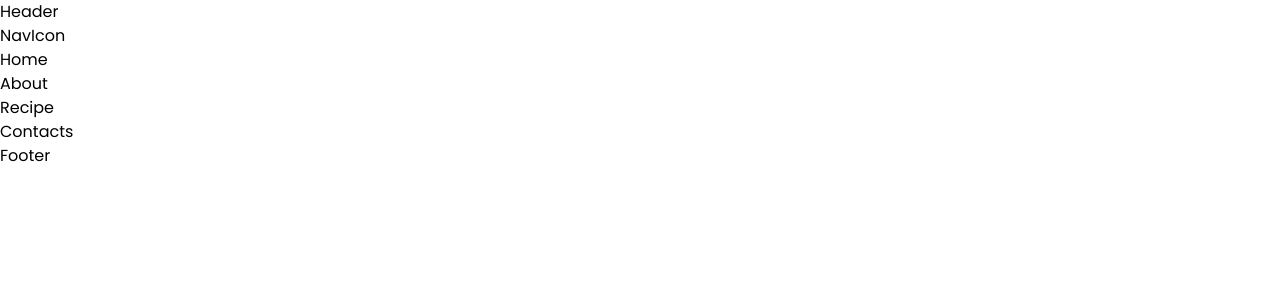
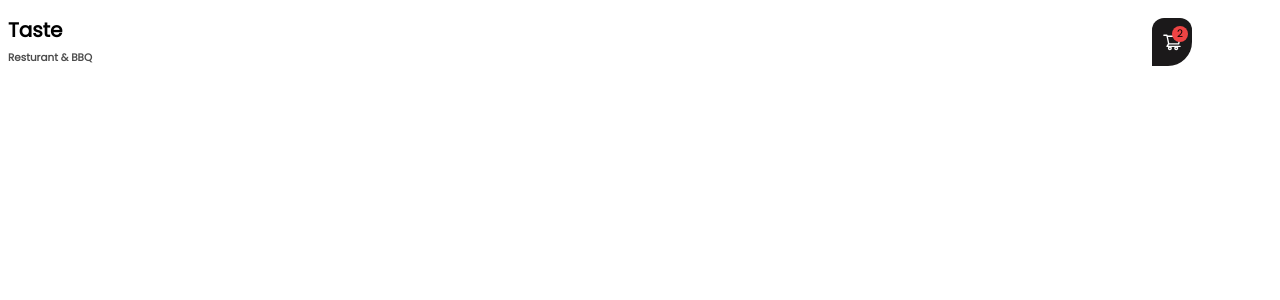
Before and after one commit to sharp2point/Restaurant, a React (Vite) app: page / in a window 1280 px wide. Shown: the top 300 px of the page. Built offline with nearby package versions, Linux system fonts and the light colour scheme.

Commit message:
верстка компонента Header

```diff
--- a/src/App.jsx
+++ b/src/App.jsx
@@ -11,12 +11,12 @@ const App = () => {
   return (
     <div className="font-poppins bg-back">
       <Header />
-      <NavIcon />
+      {/* <NavIcon />
       <Home />
       <About />
       <Recipe />
       <Contact />
-      <Footer />
+      <Footer /> */}
     </div>
   );
 };
--- a/src/components/Header.jsx
+++ b/src/components/Header.jsx
@@ -1,8 +1,32 @@
 import React from "react";
+import { AiOutlineShoppingCart } from "react-icons/ai";
 const Header = () => {
-
   return (
-    <div>Header</div>
+    <div className="fixed top-0 left-0 w-full z-20">
+      <nav className="relative container max-auto flex
+       items-center justify-between py-4 px-2">
+        <div>
+          <h4 className="text-xl font-semibold">Taste</h4>
+          <span className="text-[0.65rem] font-bold opacity-70">
+            Resturant & BBQ
+          </span>
+        </div>
+        <div
+          className="cursor-pointer flex items-center
+          justify-center w-10 h-12 bg-black rounded-t-xl
+        rounded-br-3xl relative"
+        >
+          <AiOutlineShoppingCart className="text-white text-xl" />
+          <div
+            className="absolute bg-red-500 text-[0.65rem]
+           w-4 h-4 right-1 top-2 flex items-center justify-center
+            rounded-full"
+          >
+            2
+          </div>
+        </div>
+      </nav>
+    </div>
   );
 };
 
--- a/tailwind.config.cjs
+++ b/tailwind.config.cjs
@@ -7,7 +7,7 @@ module.exports = {
     },
     extend: {
       colors: {
-        black: "#f1edee",
+        black: "#1B191A",
         glass: "rgba(255,255,255,0.15)",
       },
     },
```
